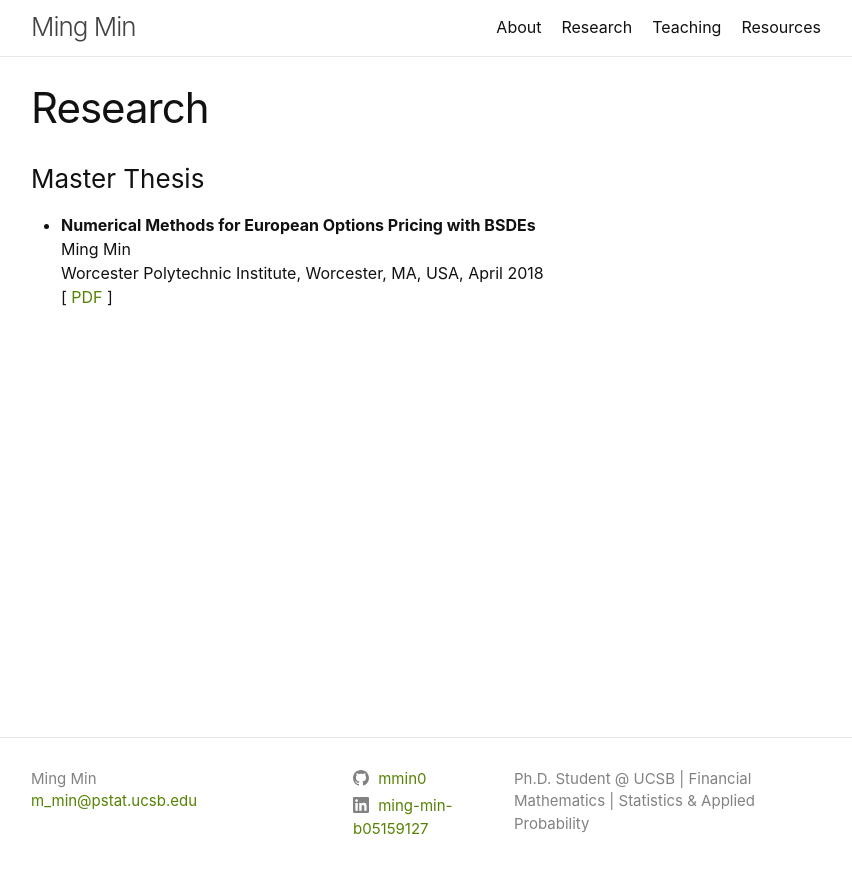
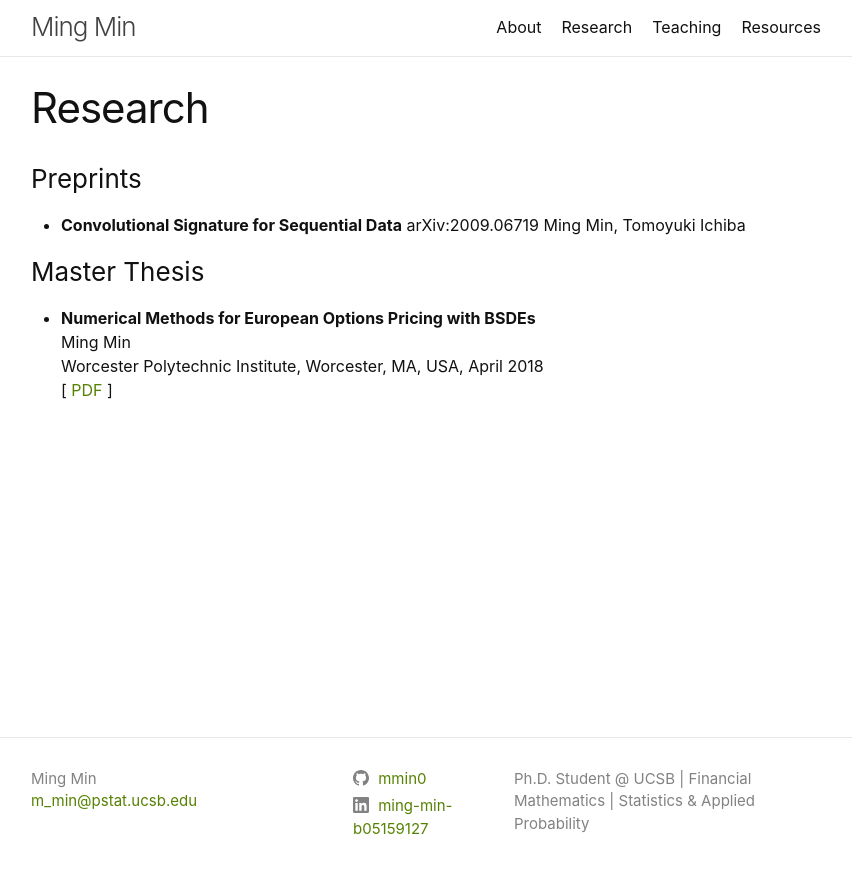
Before and after one commit to mmin0/mmin0.github.io, a Jekyll site: the page built from publications/index.md, in a window 1280 px wide. Shown: the top 873 px of the page, without its empty margins (214-1066 px from the left). Built offline with Jekyll 4.4.1, drawn with Linux system fonts in a browser that asks for light colours.

Commit message:
Update index.md

```diff
--- a/publications/index.md
+++ b/publications/index.md
@@ -2,6 +2,11 @@
 layout: page
 title: Research
 ---
+
+### Preprints
+* **Convolutional Signature for Sequential Data** arXiv:2009.06719
+Ming Min, Tomoyuki Ichiba
+
 
 ### Master Thesis
 * **Numerical Methods for European Options Pricing with BSDEs**
```
